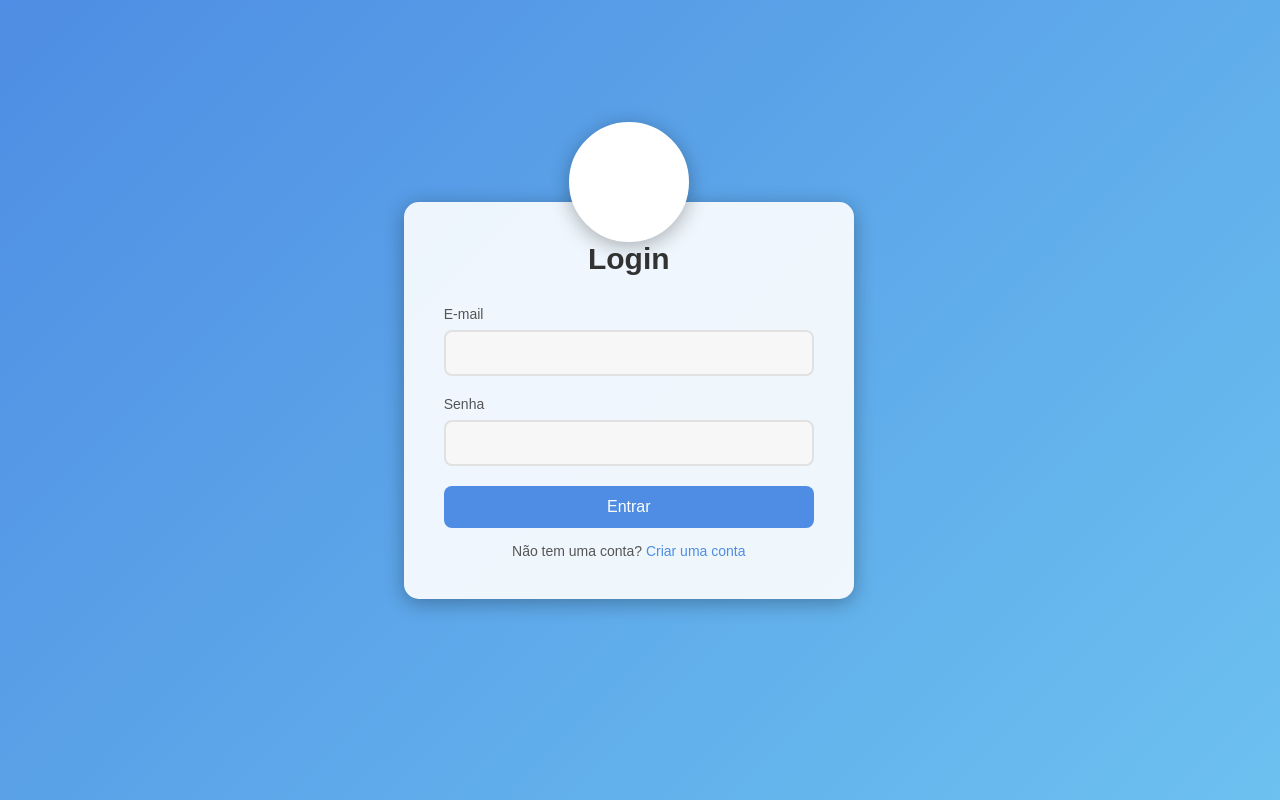
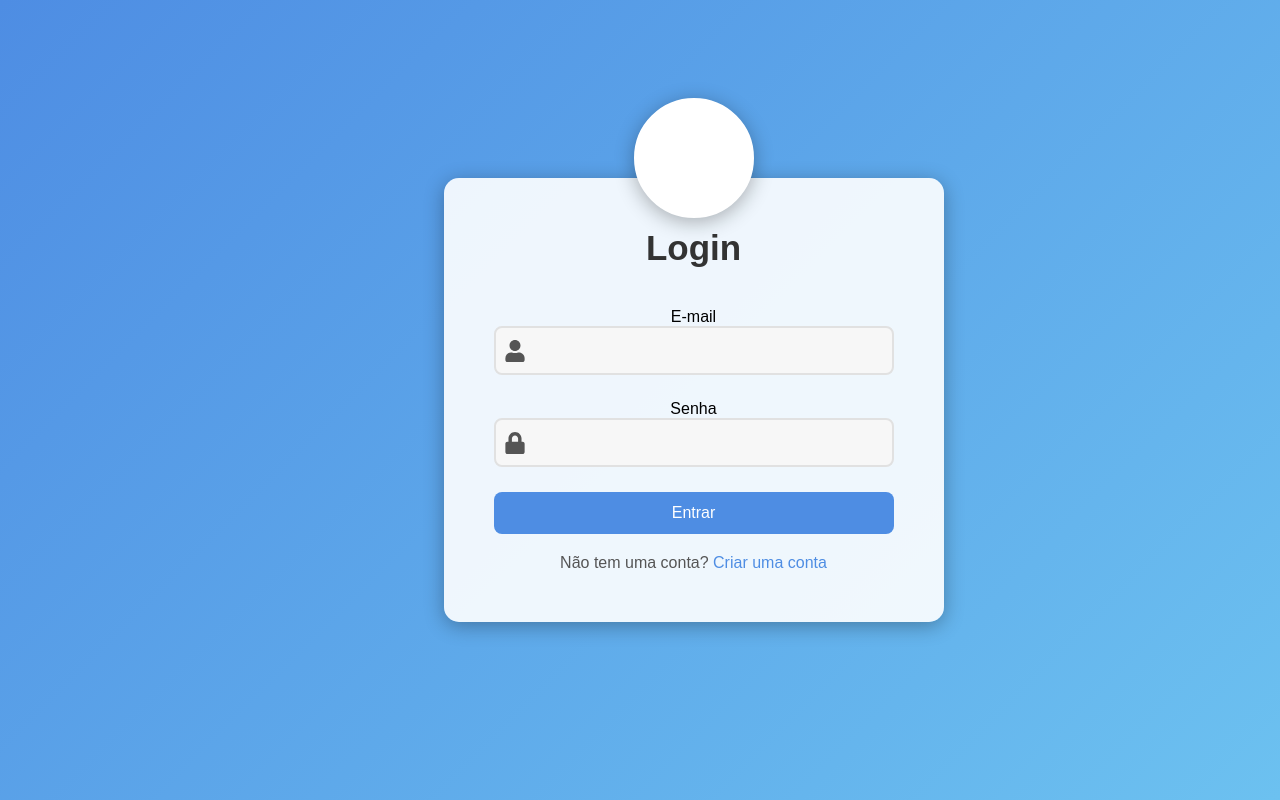
Before and after one commit to JoaoPLdeSouza/MyFinance, a React (Create React App) app: page / in a window 1280 px wide. Built offline with nearby package versions, Linux system fonts and the light colour scheme.

Commit message:
Ícones da página de Login

```diff
--- a/src/assets/Login.css
+++ b/src/assets/Login.css
@@ -5,86 +5,103 @@
   box-sizing: border-box;
 }
 
-/* Corpo da página com fundo gradiente suave */
+/* Corpo da página */
 body {
   font-family: Arial, sans-serif;
   height: 100vh;
   display: flex;
   justify-content: center;
   align-items: center;
-  background: linear-gradient(135deg, #4e8de3, #6cc1f0); /* Gradiente em tons de azul e turquesa */
-  background-size: cover;
+  background: linear-gradient(135deg, #4e8de3, #6cc1f0);
 }
 
-/* Contêiner do login centralizado */
+/* Contêiner do login */
 .login-container {
   position: relative;
   text-align: center;
-  width: 150%; /* Aumentando a largura */
-  max-width: 450px; /* Limitando a largura máxima */
-  padding: 40px;
-  background: rgba(255, 255, 255, 0.9); /* Fundo branco translúcido */
+  width: 150%; /* Aumenta a largura proporcionalmente */
+  max-width: 500px; /* Novo tamanho máximo */
+  padding: 50px; /* Ajustado para manter proporcionalidade */
+  background: rgba(255, 255, 255, 0.9);
   border-radius: 15px;
   box-shadow: 0 4px 20px rgba(0, 0, 0, 0.3);
-  margin-left: -25%; /* Ajusta para centralizar */
+}
+
+/* Círculo superior para o logo */
+.login-image-container {
+  position: absolute;
+  top: -80px; /* Posicionado para não invadir o título */
+  left: 50%;
+  transform: translateX(-50%);
+  width: 120px;
+  height: 120px;
+  background-color: white;
+  border-radius: 50%;
+  border: 5px solid #fff;
+  box-shadow: 0 4px 20px rgba(0, 0, 0, 0.3);
 }
 
 /* Estilo do título */
 .login-title {
-  font-size: 30px;
+  font-size: 35px; /* Tamanho ajustado */
   font-weight: bold;
   color: #333;
-  margin-bottom: 30px;
+  margin-bottom: 40px; /* Espaçamento maior */
 }
 
-/* Estilo do formulário de login */
+/* Estilo do formulário */
 .input-group {
-  margin-bottom: 20px;
-  text-align: left;
+  margin-bottom: 25px; /* Ajuste no espaçamento */
 }
 
-.input-group label {
-  display: block;
-  font-size: 14px;
+.input-wrapper {
+  position: relative;
+}
+
+.icon {
+  position: absolute;
+  left: 10px;
+  top: 50%;
+  transform: translateY(-50%);
+  font-size: 22px; /* Tamanho do ícone ajustado */
   color: #555;
-  margin-bottom: 8px;
 }
 
 .input-field {
   width: 100%;
-  padding: 12px;
+  padding: 12px 12px 12px 45px; /* Espaço ajustado para o ícone */
   border: 2px solid #e1e1e1;
   border-radius: 8px;
   background-color: #f7f7f7;
-  font-size: 16px;
+  font-size: 18px; /* Ajuste do tamanho da fonte */
 }
 
 .input-field:focus {
   outline: none;
-  border-color: #4e8de3; /* Cor de destaque */
+  border-color: #4e8de3;
 }
 
 /* Botão de login */
 .login-button {
   width: 100%;
-  padding: 12px;
-  background-color: #4e8de3; /* Cor vibrante para o botão */
+  padding: 15px;
+  background-color: #4e8de3;
   color: white;
   border: none;
   border-radius: 8px;
-  font-size: 16px;
+  font-size: 18px; /* Ajuste do tamanho da fonte */
   cursor: pointer;
   transition: background-color 0.3s;
 }
 
 .login-button:hover {
-  background-color: #6cc1f0; /* Cor mais suave no hover */
+  background-color: #6cc1f0;
 }
 
 /* Link de registro */
 .signup-link {
-  margin-top: 15px;
-  font-size: 14px;
+  margin-top: 20px; /* Espaçamento ajustado */
+  font-size: 16px; /* Tamanho do texto ajustado */
   color: #555;
 }
 
@@ -96,19 +113,3 @@ body {
 .signup-link a:hover {
   text-decoration: underline;
 }
-
-/* Imagem do rosto anônimo (subindo um pouco mais e com fundo branco) */
-.login-image-container {
-  position: absolute;
-  top: -80px; /* Subi mais o círculo */
-  left: 50%;
-  transform: translateX(-50%);
-  width: 120px;
-  height: 120px;
-  background-color: white; /* Preenchido de branco por enquanto */
-  background-size: cover;
-  background-position: center;
-  border-radius: 50%;
-  border: 5px solid #fff;
-  box-shadow: 0 4px 20px rgba(0, 0, 0, 0.3); /* Sombra suave para dar destaque */
-}
--- a/src/pages/Login.js
+++ b/src/pages/Login.js
@@ -1,5 +1,6 @@
 import React, { useState } from "react";
 import { useNavigate, Link } from "react-router-dom";
+import { FaUser, FaLock } from "react-icons/fa";
 import "../assets/Login.css";
 import authService from "../services/authService";
 
@@ -16,10 +17,8 @@ const Login = () => {
     try {
       const response = await authService.login({ email, senha });
 
-      // Armazenar o retorno no localStorage, se necessário
       localStorage.setItem("usuario", JSON.stringify(response.data));
 
-      // Redireciona para a Home
       navigate("/home");
     } catch (err) {
       setError("E-mail ou senha inválidos.");
@@ -32,8 +31,10 @@ const Login = () => {
       <div className="login-image-container"></div>
       <h2 className="login-title">Login</h2>
       <form onSubmit={handleSubmit}>
-        <div className="input-group">
+        <div id="email-group" className="input-group">
           <label htmlFor="email">E-mail</label>
+          <div className="input-wrapper">
+            <FaUser className="icon" />
             <input
               type="email"
               id="email"
@@ -43,8 +44,11 @@ const Login = () => {
               required
             />
           </div>
-        <div className="input-group">
+        </div>
+        <div id="senha-group" className="input-group">
           <label htmlFor="senha">Senha</label>
+          <div className="input-wrapper">
+            <FaLock className="icon" />
             <input
               type="password"
               id="senha"
@@ -53,6 +57,7 @@ const Login = () => {
               onChange={(e) => setSenha(e.target.value)}
               required
             />
+          </div>
         </div>
 
         {error && <p style={{ color: "red" }}>{error}</p>}
```
Lines whose indentation alone changed are shown as unchanged.
